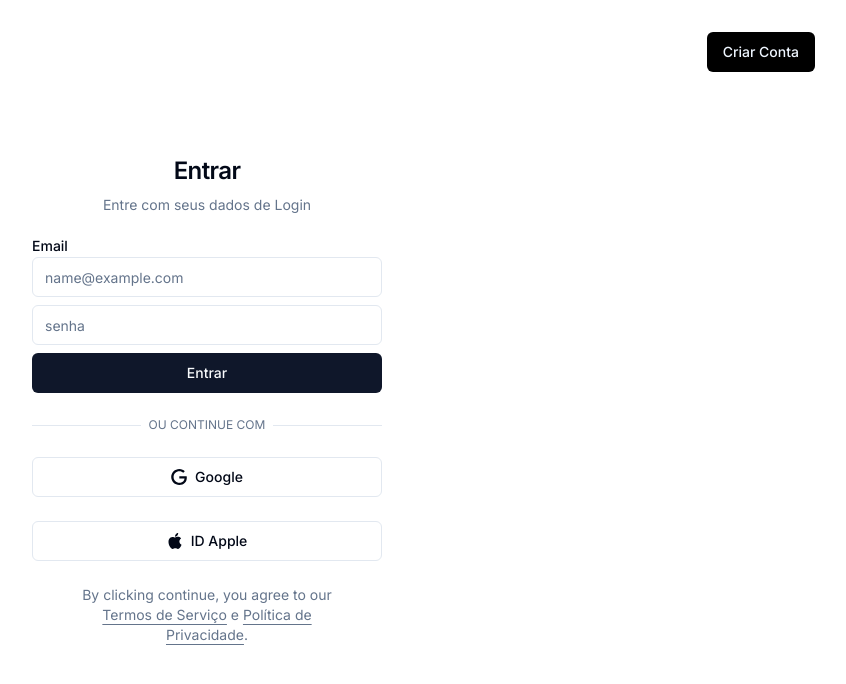
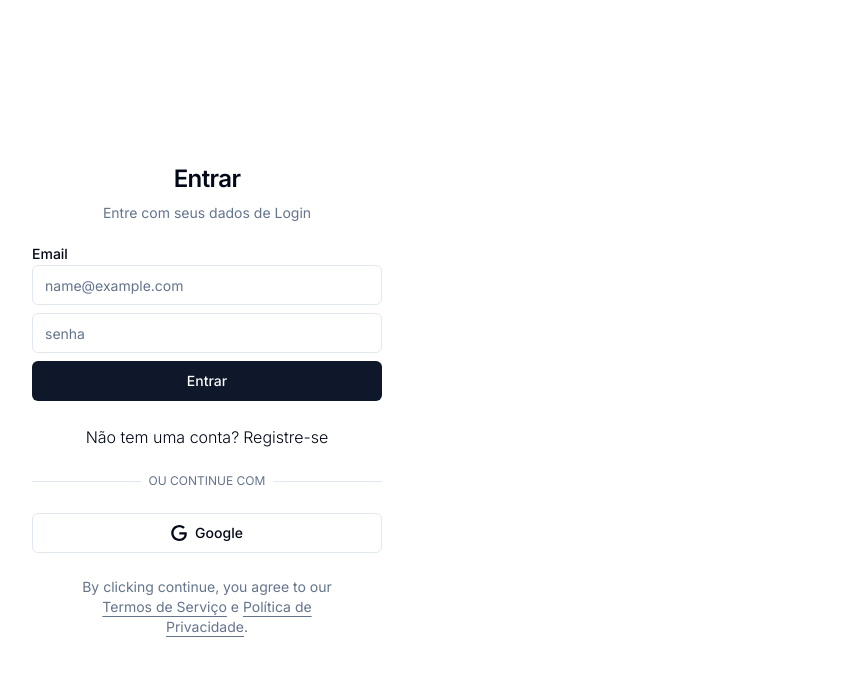
Before and after one commit to brunoseifert/login-authjs, a Next.js app: page /login in a window 1280 px wide. Shown: the top 684 px of the page, without its empty margins (433-1279 px from the left). Built offline with nearby package versions, Linux system fonts and the light colour scheme; no server answers.

Commit message:
link register

```diff
--- a/app/(marketing)/login/page.tsx
+++ b/app/(marketing)/login/page.tsx
@@ -3,7 +3,6 @@ import { Metadata } from "next";
 import Link from "next/link";
 import { Command } from "lucide-react";
 import { UserLoginForm } from "@/components/user-login-auth";
-import AuthButton from "@/components/auth-button";
 
 export const metadata: Metadata = {
   title: "Autenticação",
@@ -14,7 +13,6 @@ export const metadata: Metadata = {
 export default async function Register() {
   return (
     <div className="py-48 md:py-0  h-[800px] flex-col items-center justify-center md:grid lg:px-0">
-      <AuthButton page="login" />
       <div className="lg:p-8">
         <div className="mx-auto flex w-full flex-col justify-center space-y-6 sm:w-[350px]">
           <div className="flex flex-col space-y-2 text-center">
--- a/components/user-login-auth.tsx
+++ b/components/user-login-auth.tsx
@@ -10,6 +10,7 @@ import { signIn } from "next-auth/react";
 import { useToast } from "@/components/ui/use-toast";
 import { ToastAction } from "@/components/ui/toast";
 import { useRouter } from "next/navigation";
+import Link from "next/link";
 
 interface UserAuthFormProps extends React.HTMLAttributes<HTMLDivElement> {}
 
@@ -101,6 +102,9 @@ export function UserLoginForm({ className, ...props }: UserAuthFormProps) {
           </Button>
         </div>
       </form>
+      <h5 className="flex flex-row items-center justify-center gap-1 font-light">
+        Não tem uma conta?<Link href="/register"> Registre-se</Link>
+      </h5>
       <div className="relative">
         <div className="absolute inset-0 flex items-center">
           <span className="w-full border-t" />
@@ -124,19 +128,6 @@ export function UserLoginForm({ className, ...props }: UserAuthFormProps) {
         )}{" "}
         Google
       </Button>
-      <Button
-        onClick={() => signIn("github", { callbackUrl: "/" })}
-        variant="outline"
-        type="button"
-        disabled={isLoading}
-      >
-        {isLoading ? (
-          <Icons.spinner className="mr-2 h-4 w-4 animate-spin" />
-        ) : (
-          <Icons.apple className="mr-2 h-4 w-4" />
-        )}{" "}
-        ID Apple
-      </Button>
     </div>
   );
 }
--- a/package.json
+++ b/package.json
@@ -10,6 +10,9 @@
   },
   "dependencies": {
     "@auth/prisma-adapter": "^1.0.2",
+    "@chakra-ui/react": "^2.8.1",
+    "@emotion/react": "^11.11.1",
+    "@emotion/styled": "^11.11.0",
     "@prisma/client": "^5.2.0",
     "@radix-ui/react-label": "^2.0.2",
     "@radix-ui/react-slot": "^1.0.2",
@@ -23,6 +26,7 @@
     "clsx": "^2.0.0",
     "eslint": "8.49.0",
     "eslint-config-next": "13.4.19",
+    "framer-motion": "^10.16.4",
     "lucide-react": "^0.274.0",
     "next": "13.4.19",
     "next-auth": "^4.23.1",
```
Also changed, not shown: 1 other file (tests, documents, lock files or other folders).
